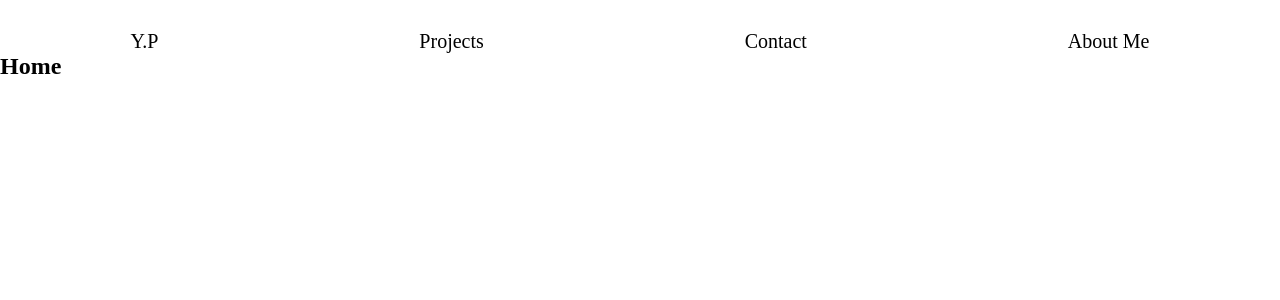
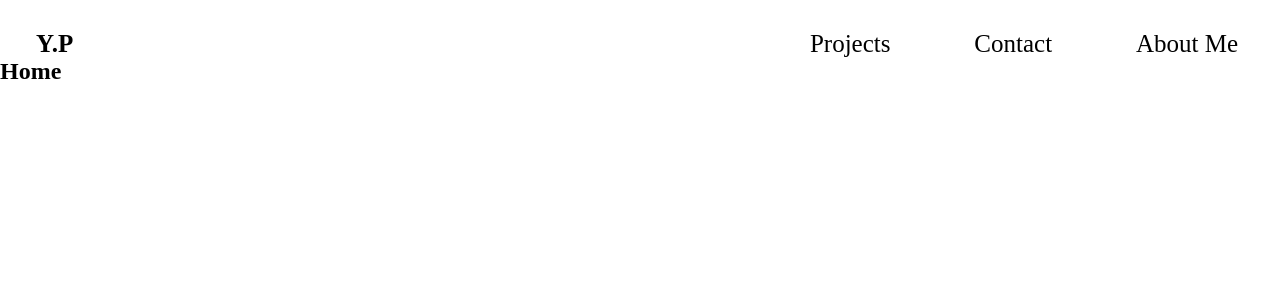
Before and after one commit to SantiagoMC52/yannickpalahi, a React (Create React App) app: page / in a window 1280 px wide. Shown: the top 300 px of the page. Built offline with nearby package versions, Linux system fonts and the light colour scheme.

Commit message:
Modify navbar aparence in desktop

```diff
--- a/src/components/Header/header.scss
+++ b/src/components/Header/header.scss
@@ -32,15 +32,23 @@ body {
 }
 
 .desktop-navbar {
+    @include flexbox(row, space-between);
+
+    &__initials{
+        margin-top: 30px;
+        margin-left: 36px;
+        font-weight: 600;
+    }
     &__nav {
         @include flexbox(row, space-around);
         margin-top: 30px;
+        width: 40%;
     }
 
     a {
         text-decoration: none;
         color: $main-color;
-        font-size: 20px;
+        font-size: 25px;
     }
 }
 
--- a/src/components/Header/index.jsx
+++ b/src/components/Header/index.jsx
@@ -25,8 +25,10 @@ const Header = () => {
       </div>
 
       <div className="desktop-navbar">
+        <nav className="desktop-navbar__initials">
+          <Link to="/">Y.P</Link>
+        </nav>
         <nav className="desktop-navbar__nav">
-          <Link to="/">Y.P</Link>
           <Link to="/projects">Projects</Link>
           <Link to="/contact">Contact</Link>
           <Link to="/aboutme">About Me</Link>
```
